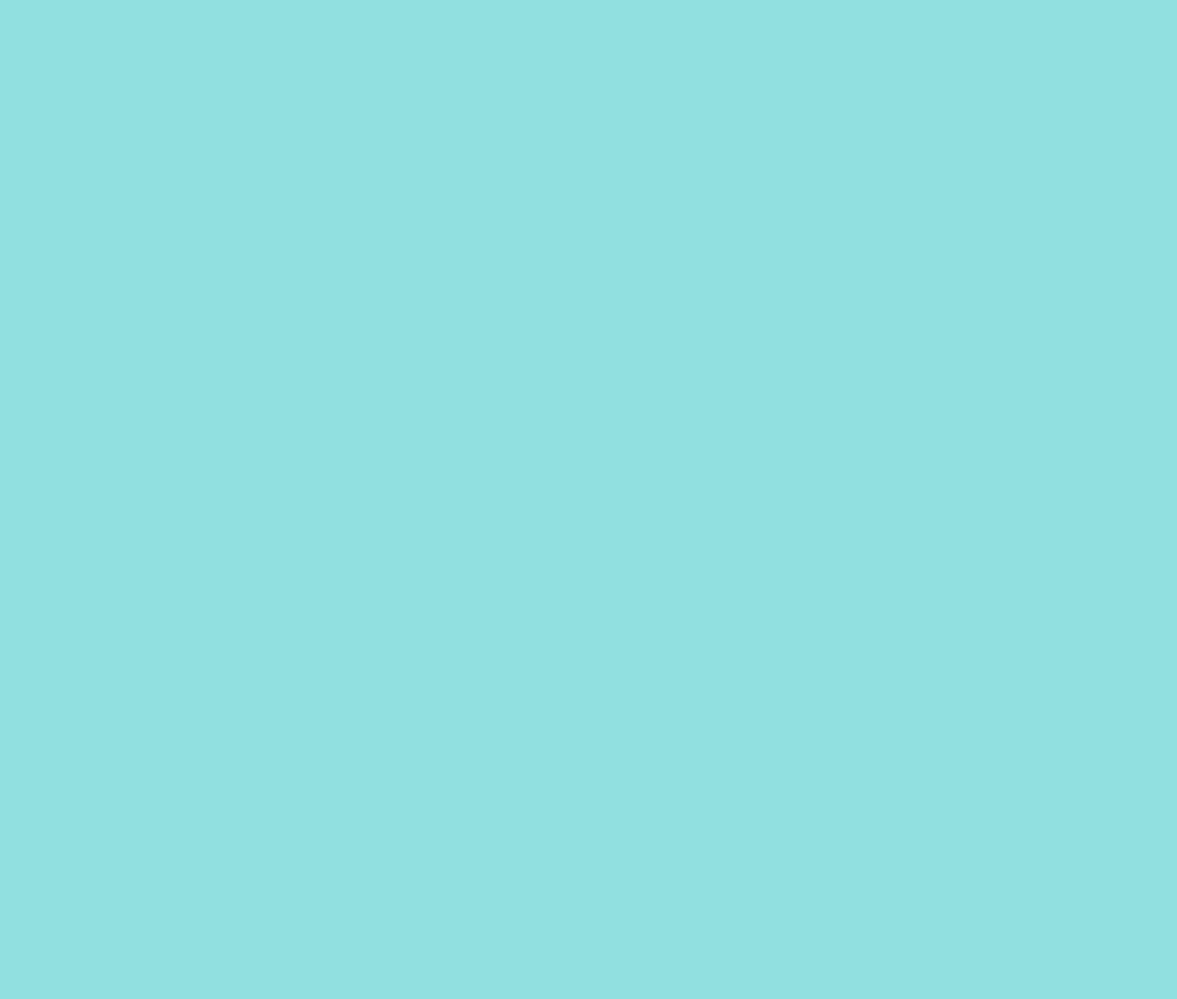
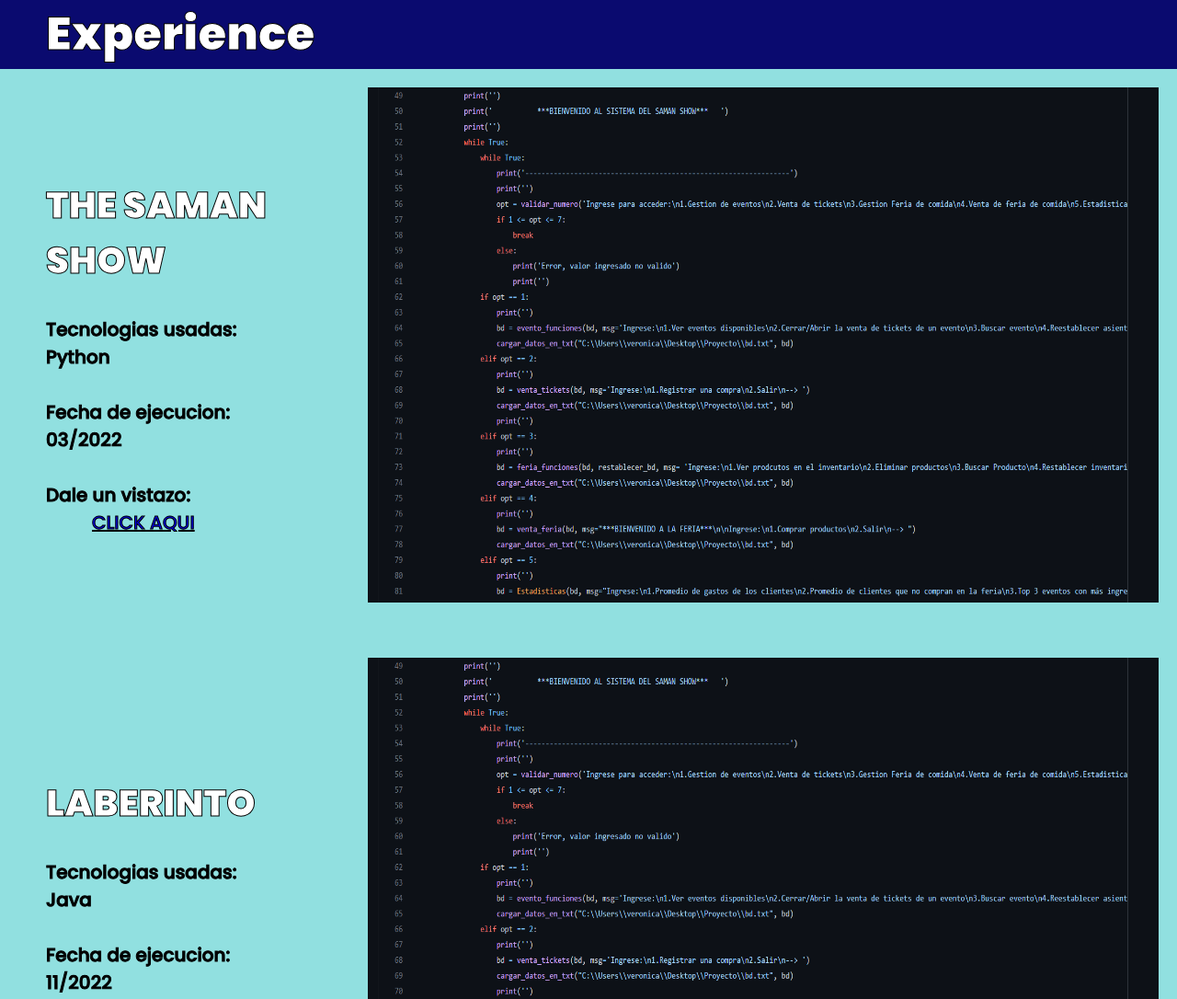
Before and after one commit to GAUGUSTO1602/Microproyecto1, a plain HTML site: page index.html in a window 1280 px wide. Shown: the top 1086 px of the page at 92% size. Before the commit the page ends 800 px from the top, so only its background shows below. Drawn offline with Linux system fonts and the light colour scheme.

Commit message:
sinImagenes

```diff
--- a/index.html
+++ b/index.html
@@ -8,7 +8,53 @@
     <link rel="stylesheet" href="./styles.css">
 </head>
     <body>
-        <h1></h1>
+        <section class="experience">
+
+            <div class="container_title">
+                <h1 class="title"> Experience</h1>
+            </div>
+
+            <div class="content">
+
+                <div class="info">
+                    <h1 class="nombre">THE SAMAN SHOW</h1>
+
+                    <p>Tecnologias usadas: Python</p>
+                    <p>Fecha de ejecucion: 03/2022</p>
+                    <p>Dale un vistazo: <a href="https://github.com/Algoritmos-y-Programacion-2122-2-S3/Gabriel_Gonzalez/tree/master/Proyecto" target="_blank">CLICK AQUI</a></p>
+                </div>
+
+                <figure>
+                    <img class="foto" src="./pro01.png" alt="foto">
+                </figure>
+
+                <div class="info">
+                    <h1 class="nombre">LABERINTO</h1>
+
+                    <p>Tecnologias usadas: Java</p>
+                    <p>Fecha de ejecucion: 11/2022</p>
+                    <p>Dale un vistazo: <a href=https://github.com/GAUGUSTO1602/Proyecto1 target="_blank">CLICK AQUI</a></p>
+                </div>
+
+                <figure>
+                    <img class="foto" src="./pro01.png" alt="foto">
+                </figure>
+
+                <div class="info">
+                    <h1 class="nombre">GRAFICADOR DE ARBOLES BINARIOS</h1>
+
+                    <p>Tecnologias usadas: Java</p>
+                    <p>Fecha de ejecucion: 12/2022</p>
+                    <p>Dale un vistazo: <a href=https://github.com/GAUGUSTO1602/proyecto2 target="_blank">CLICK AQUI</a></p>
+                </div>
+
+                <figure>
+                    <img class="foto" src="./pro01.png" alt="foto">
+                </figure>
+
+            </div>
+
+        </section>
     </body>
     <script type="text/javascript" src="./main.js"></script>
 </html>
--- a/styles.css
+++ b/styles.css
@@ -1,4 +1,4 @@
-@import url('https://fonts.googleapis.com/css2?family=Poppins:wght@500;700&display=swap');
+@import url('https://fonts.googleapis.com/css2?family=Poppins:wght@500;700;900&display=swap');
 
 *{
     box-sizing: border-box;
@@ -12,3 +12,125 @@
 body{
     background-color: rgb(145, 224, 224);
 }
+
+.experience{
+    position: relative;
+}
+
+
+.container_title{
+    position: relative;
+    background-color: rgb(10, 10, 111);
+}
+
+@media screen and (min-width: 400px){
+    .title{
+        color: white;
+        -webkit-text-stroke: 1px black;
+        font-weight: 900;
+        font-size: 40px;
+        line-height: 150%;
+        text-align: left;
+        margin-left: 50px;
+        position: relative;
+
+    }
+
+    .nombre {
+        position: relative;
+        color: white;
+        -webkit-text-stroke: 1px black;
+        font-weight: 900;
+        font-size: 30px;
+        line-height: 150%;
+        text-align: center;
+        margin-top: 35px;
+        position: relative;
+    }
+
+    .experience p{
+        position: relative;
+        -webkit-text-stroke: 1px black;
+        text-align: center;
+        text-align: justify;
+        margin-top: 30px;
+        margin-left: 50px;
+        margin-right: 50px;
+    }
+
+    .experience a{
+        position: relative;
+        -webkit-text-stroke: 1px black;
+        text-align: center;
+        text-align: justify;
+        margin-top: 30px;
+        margin-left: 50px;
+        margin-right: 50px;
+    }
+
+    .foto {
+        position: relative;
+        width: 350px;
+        height: 350px;
+        padding: 20px;
+        display: block;
+        margin: auto;
+    }
+}
+
+@media (min-width: 1000px){
+
+    .content{
+        display: grid;
+        grid-template-columns: 1fr max-content;
+        align-items: center;
+        gap: 1em;
+    }
+
+    .title{
+        color: white;
+        -webkit-text-stroke: 1px black;
+        font-weight: 900;
+        font-size: 50px;
+        line-height: 150%;
+        text-align: left;
+        margin-left: 50px;
+        position: relative;
+
+    }
+
+    .nombre {
+        position: relative;
+        color: white;
+        -webkit-text-stroke: 1px black;
+        font-weight: 900;
+        font-size: 40px;
+        line-height: 150%;
+        text-align: left;
+        margin-top: 25px;
+        margin-left: 50px;
+        position: relative;
+    }
+
+    .experience p{
+        position: relative;
+        -webkit-text-stroke: 1px black;
+        text-align: left;
+        margin-top: 30px;
+        margin-left: 50px;
+    }
+
+    .experience a{
+        position: relative;
+        -webkit-text-stroke: 1px black;
+        text-align: left;
+        margin-top: 100px;
+        margin-left: 50px;
+    }
+
+    .foto {
+        width: 900px;
+        height: 600px;
+        padding: 20px;
+    }
+}
```
Also changed, not shown: pro01.png (added).
